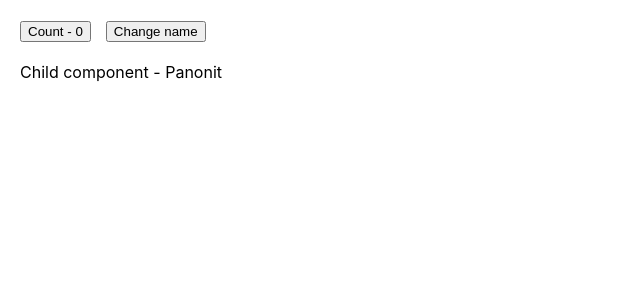
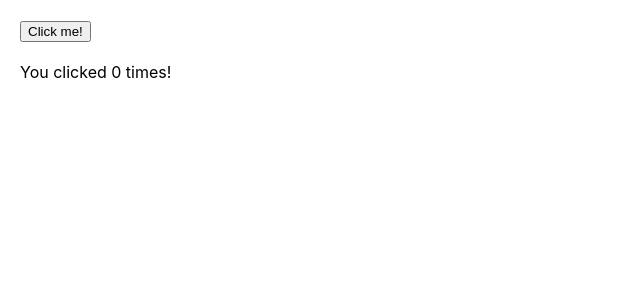
Before and after one commit to aleksandar8821/React-internals, a React (Create React App) app: page / in a window 1280 px wide. Shown: the top 300 px of the page, without its empty margins (0-640 px from the left). Built offline with nearby package versions, Linux system fonts and the light colour scheme.

Commit message:
12. use effect 1 - basic

```diff
--- a/src/App.js
+++ b/src/App.js
@@ -1,7 +1,28 @@
-import { Parent } from "./Parent";
+import { useState, useEffect } from "react";
 
 function App() {
-  return <Parent />;
+  const [counter, setCounter] = useState(0);
+
+  const increaseByOne = () => {
+    setCounter((prevState) => prevState + 1);
+  };
+
+  useEffect(() => {
+    console.log("effect executed");
+  })
+
+  console.log("rendered");
+
+  return (
+    <>
+      <button type="button" onClick={increaseByOne}>
+        Click me!
+      </button>
+      <br />
+      <br />
+      You clicked {counter} times!
+    </>
+  );
 }
 
 export default App;
```
